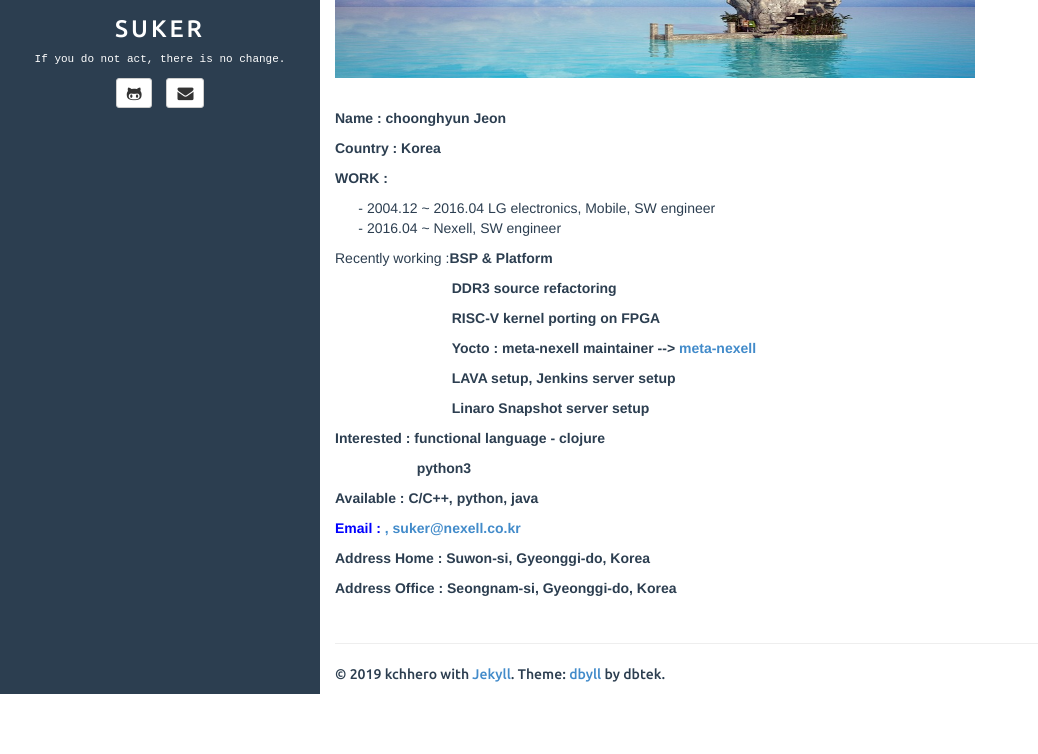
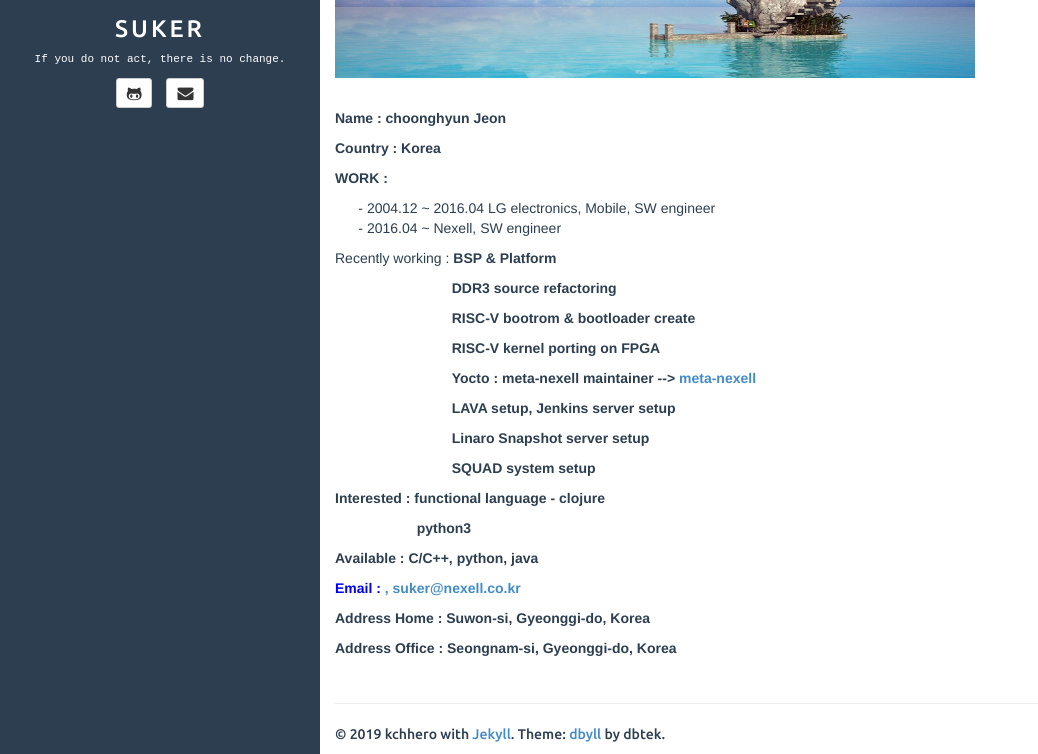
Before and after one commit to kchhero/kchhero.github.io, a Jekyll site: the page built from about.md, in a window 1280 px wide and 1036 px high, cut to the strip 282-1036 px from the top of the window. Shown: the whole strip, without its empty margins (0-1038 px from the left). Built offline with Jekyll 4.4.1, drawn with Linux system fonts in a browser that asks for light colours.

Commit message:
about me, update

```diff
--- a/about.md
+++ b/about.md
@@ -20,12 +20,14 @@ summary: "About SUKER"
 <br>
 &nbsp;&nbsp;&nbsp;&nbsp;&nbsp;&nbsp;- 2016.04 ~          Nexell, SW engineer
 
-<p fontsize="4">Recently working :<b>BSP & Platform<br>
+<p fontsize="4">Recently working : <b>BSP & Platform<br>
 <p fontsize="4">&nbsp;&nbsp;&nbsp;&nbsp;&nbsp;&nbsp;&nbsp;&nbsp;&nbsp;&nbsp;&nbsp;&nbsp;&nbsp;&nbsp;&nbsp;&nbsp;&nbsp;&nbsp;&nbsp;&nbsp;&nbsp;&nbsp;&nbsp;&nbsp;&nbsp;&nbsp;&nbsp;&nbsp;&nbsp;&nbsp;<b>DDR3 source refactoring<br>
+<p fontsize="4">&nbsp;&nbsp;&nbsp;&nbsp;&nbsp;&nbsp;&nbsp;&nbsp;&nbsp;&nbsp;&nbsp;&nbsp;&nbsp;&nbsp;&nbsp;&nbsp;&nbsp;&nbsp;&nbsp;&nbsp;&nbsp;&nbsp;&nbsp;&nbsp;&nbsp;&nbsp;&nbsp;&nbsp;&nbsp;&nbsp;<b>RISC-V bootrom & bootloader create<br>
 <p fontsize="4">&nbsp;&nbsp;&nbsp;&nbsp;&nbsp;&nbsp;&nbsp;&nbsp;&nbsp;&nbsp;&nbsp;&nbsp;&nbsp;&nbsp;&nbsp;&nbsp;&nbsp;&nbsp;&nbsp;&nbsp;&nbsp;&nbsp;&nbsp;&nbsp;&nbsp;&nbsp;&nbsp;&nbsp;&nbsp;&nbsp;<b>RISC-V kernel porting on FPGA<br>
 <p fontsize="4">&nbsp;&nbsp;&nbsp;&nbsp;&nbsp;&nbsp;&nbsp;&nbsp;&nbsp;&nbsp;&nbsp;&nbsp;&nbsp;&nbsp;&nbsp;&nbsp;&nbsp;&nbsp;&nbsp;&nbsp;&nbsp;&nbsp;&nbsp;&nbsp;&nbsp;&nbsp;&nbsp;&nbsp;&nbsp;&nbsp;<b>Yocto : meta-nexell maintainer --> <a href="https://layers.openembedded.org/layerindex/branch/master/layer/meta-nexell/">meta-nexell</a><br>
 <p fontsize="4">&nbsp;&nbsp;&nbsp;&nbsp;&nbsp;&nbsp;&nbsp;&nbsp;&nbsp;&nbsp;&nbsp;&nbsp;&nbsp;&nbsp;&nbsp;&nbsp;&nbsp;&nbsp;&nbsp;&nbsp;&nbsp;&nbsp;&nbsp;&nbsp;&nbsp;&nbsp;&nbsp;&nbsp;&nbsp;&nbsp;<b>LAVA setup, Jenkins server setup<br>
 <p fontsize="4">&nbsp;&nbsp;&nbsp;&nbsp;&nbsp;&nbsp;&nbsp;&nbsp;&nbsp;&nbsp;&nbsp;&nbsp;&nbsp;&nbsp;&nbsp;&nbsp;&nbsp;&nbsp;&nbsp;&nbsp;&nbsp;&nbsp;&nbsp;&nbsp;&nbsp;&nbsp;&nbsp;&nbsp;&nbsp;&nbsp;<b>Linaro Snapshot server setup<br>
+<p fontsize="4">&nbsp;&nbsp;&nbsp;&nbsp;&nbsp;&nbsp;&nbsp;&nbsp;&nbsp;&nbsp;&nbsp;&nbsp;&nbsp;&nbsp;&nbsp;&nbsp;&nbsp;&nbsp;&nbsp;&nbsp;&nbsp;&nbsp;&nbsp;&nbsp;&nbsp;&nbsp;&nbsp;&nbsp;&nbsp;&nbsp;<b>SQUAD system setup<br>
 </b></p>
 
 <p fontsize="4"><b>Interested : functional language - clojure</b></p>
```
